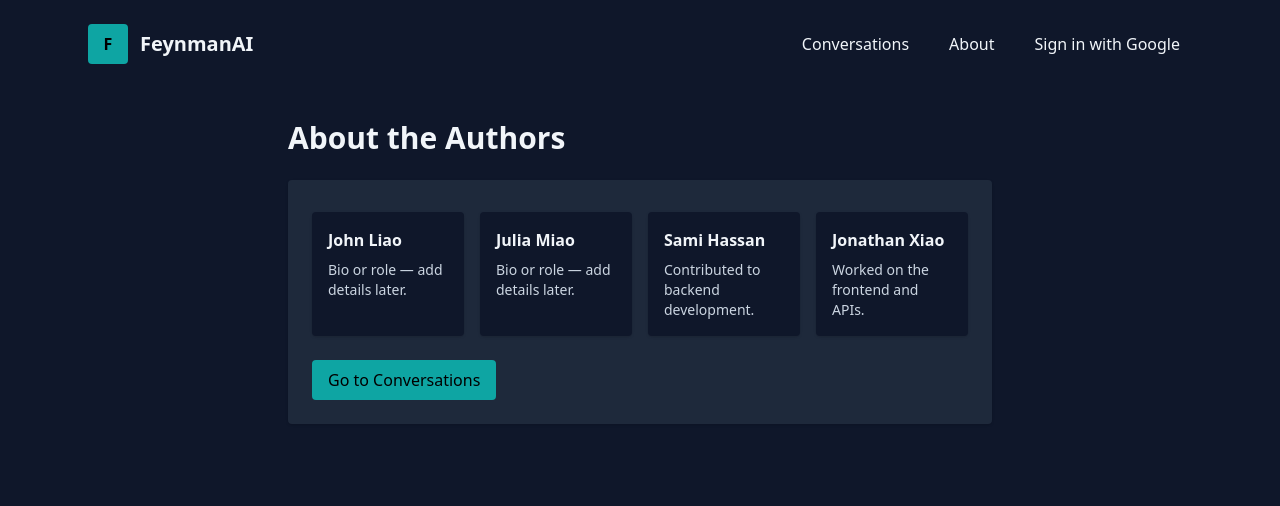
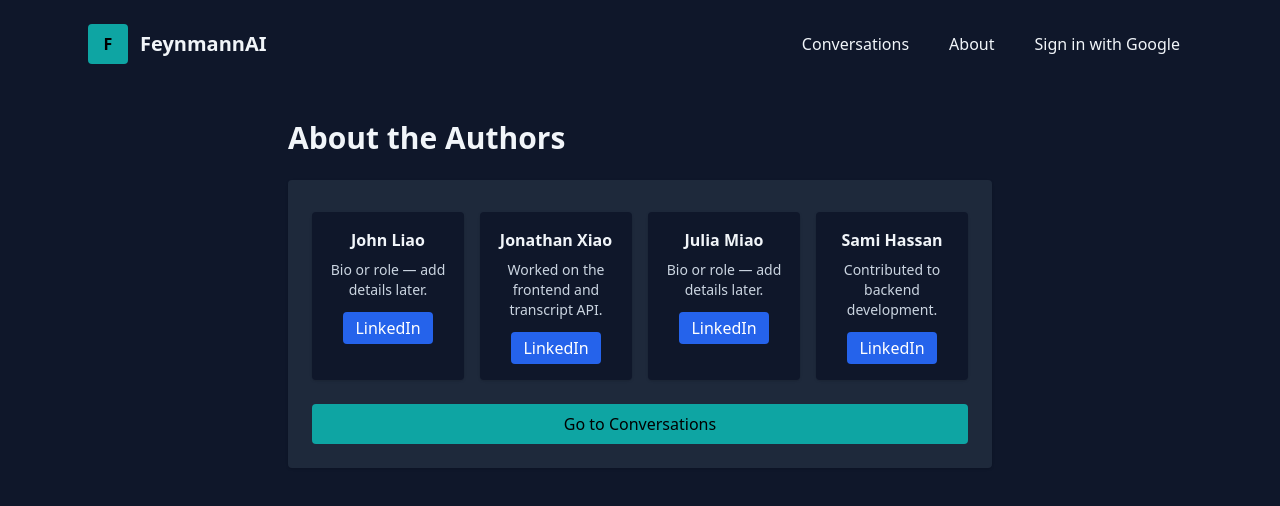
Before and after one commit to johnliaogithub/FeynmannAI, a Next.js app in the folder frontend/: page /welcome in a window 1280 px wide. Shown: the top 506 px of the page. Built offline with nearby package versions, Linux system fonts and the light colour scheme; no server answers.

Commit message:
New changes to Web Look

```diff
--- a/frontend/components/RecorderUpload.jsx
+++ b/frontend/components/RecorderUpload.jsx
@@ -10,7 +10,7 @@
   return 'webm'
 }
 
-export default function RecorderUpload({ endpoint = '/api/proxy-transcribe', onTranscribed }) {
+export default function RecorderUpload({ endpoint = '/api/proxy-transcribe', onTranscribed, onRecordingStart }) {
   const [recording, setRecording] = useState(false)
   const [uploading, setUploading] = useState(false)
   const [message, setMessage] = useState('')
@@ -97,6 +97,8 @@
       const mr = mime ? new MediaRecorder(stream, { mimeType: mime }) : new MediaRecorder(stream)
       chunksRef.current = []
       mr.ondataavailable = (e) => { if (e.data && e.data.size) chunksRef.current.push(e.data) }
+      // Notify parent that recording is starting (so TTS can be stopped)
+      try { onRecordingStart && onRecordingStart() } catch (e) {}
       mr.onstop = async () => {
         const rawBlob = new Blob(chunksRef.current, { type: mimeRef.current || 'audio/webm' })
         // try to convert to WAV for better backend compatibility, but don't block too long
@@ -190,14 +192,33 @@
       fd.append('file', file)
 
       // use AbortController to avoid hanging uploads
-      const controller = new AbortController()
-      const timeoutMs = 30000
-      const timeoutId = setTimeout(() => controller.abort(), timeoutMs)
+      // Use a longer timeout for uploads and retry once on abort
+      const tryUpload = async () => {
+        const controller = new AbortController()
+        const timeoutMs = 120000 // 2 minutes
+        const timeoutId = setTimeout(() => controller.abort(), timeoutMs)
+        let res
+        try {
+          res = await fetch(endpoint, { method: 'POST', body: fd, signal: controller.signal })
+          return res
+        } finally {
+          clearTimeout(timeoutId)
+        }
+      }
+
       let res
       try {
-        res = await fetch(endpoint, { method: 'POST', body: fd, signal: controller.signal })
-      } finally {
-        clearTimeout(timeoutId)
+        res = await tryUpload()
+      } catch (e) {
+        // retry once if aborted
+        if (e && e.name === 'AbortError') {
+          console.warn('Upload aborted — retrying once')
+          try {
+            res = await tryUpload()
+          } catch (err2) {
+            throw err2
+          }
+        } else throw e
       }
       if (!res.ok) {
         const text = await res.text().catch(() => '')
@@ -278,16 +299,14 @@
       <div className="flex items-start justify-between">
         <div className="flex-1 flex flex-col items-start">
           {!recording ? (
-            <button onClick={start} className="px-6 py-3 bg-primary rounded-md text-slate-900 text-lg font-semibold shadow">Start Recording</button>
+            <button onClick={start} className="w-full px-6 py-3 bg-primary rounded-md text-slate-900 text-lg font-semibold shadow">Click here or press enter to start recording</button>
           ) : (
-            <button onClick={stop} className="px-6 py-3 bg-rose-500 rounded-md text-white text-lg font-semibold shadow">Stop</button>
+            <button onClick={stop} className="w-full px-6 py-3 bg-rose-500 rounded-md text-white text-lg font-semibold shadow">Stop</button>
           )}
           <div className="mt-2 text-sm text-slate-400">{uploading ? 'Uploading…' : message}</div>
-          <div className="mt-1 text-base text-slate-200 font-medium">{recording ? 'Press Enter to stop' : 'Press Enter to start'}</div>
+          {/* helper text removed — label shown on button */}
         </div>
-        <div className="flex-shrink-0 self-start">
-          <button onClick={() => { if (mediaRef.current && mediaRef.current.state !== 'inactive') stop() }} className="px-3 py-2 bg-slate-700 rounded-md text-sm">Cancel</button>
-        </div>
+        {/* Cancel button removed per request */}
       </div>
     </div>
   )
--- a/frontend/pages/dashboard.jsx
+++ b/frontend/pages/dashboard.jsx
@@ -458,9 +458,7 @@
         <aside className="w-72 bg-slate-800 border-r border-slate-700 min-h-screen p-4 flex flex-col">
           <div>
             <div className="flex items-center justify-between mb-4">
-              <center>
               <h2 className="text-lg font-semibold">Conversations</h2>
-              </center>
             </div>
 
             <div className="space-y-2">
@@ -468,7 +466,23 @@
                 <div key={c.id} onClick={() => setSelectedId(c.id)} className={`p-2 rounded-md cursor-pointer ${c.id === selectedId ? 'bg-slate-700 ring-2 ring-primary/40' : 'hover:bg-slate-700'}`}>
                   <div className="flex justify-between items-center">
                     <div className="truncate">{c.title}</div>
-                    <div className="text-xs text-slate-400">{c.messages.length}</div>
+                    <div className="flex items-center gap-2">
+                      <div className="text-xs text-slate-400">{c.messages.length}</div>
+                      <button
+                        onClick={(e) => { e.stopPropagation(); deleteConversation(c.id) }}
+                        aria-label={`Delete ${c.title}`}
+                        title="Delete"
+                        className="ml-1 p-1 rounded-md hover:bg-rose-700"
+                      >
+                        <svg xmlns="http://www.w3.org/2000/svg" viewBox="0 0 24 24" fill="none" stroke="currentColor" strokeWidth="1.5" strokeLinecap="round" strokeLinejoin="round" className="w-4 h-4 text-rose-400">
+                          <polyline points="3 6 5 6 21 6" />
+                          <path d="M19 6l-1 14a2 2 0 0 1-2 2H8a2 2 0 0 1-2-2L5 6" />
+                          <path d="M10 11v6" />
+                          <path d="M14 11v6" />
+                          <path d="M9 6V4a2 2 0 0 1 2-2h2a2 2 0 0 1 2 2v2" />
+                        </svg>
+                      </button>
+                    </div>
                   </div>
                 </div>
               ))}
@@ -479,7 +493,9 @@
             </div>
           </div>
 
-          <div className="mt-auto">
+          <div className="mt-auto space-y-2">
+            <button onClick={() => router.push('/')} className="w-full px-3 py-2 rounded-md bg-slate-700 text-sm">Home</button>
+            <button onClick={() => router.push('/welcome')} className="w-full px-3 py-2 rounded-md bg-slate-700 text-sm">About Us</button>
             <button onClick={signOut} className="w-full px-3 py-2 rounded-md bg-slate-700 text-sm">Sign out</button>
           </div>
         </aside>
@@ -488,10 +504,21 @@
         <main className="flex-1 p-6">
           <div className="max-w-4xl mx-auto">
             <header className="flex items-center justify-between">
-              <h1 className="text-2xl font-bold">{getSelectedConversation()?.title || 'Conversation'}</h1>
+              <div className="flex items-center">
+                <h1 className="text-2xl font-bold">{getSelectedConversation()?.title || 'Conversation'}</h1>
+                <button
+                  onClick={() => renameConversation(selectedId)}
+                  disabled={!selectedId}
+                  aria-label="Rename conversation"
+                  title="Rename"
+                  className={`ml-2 p-1 rounded-md hover:bg-slate-700 ${!selectedId ? 'opacity-50 cursor-not-allowed' : ''}`}
+                >
+                  <svg xmlns="http://www.w3.org/2000/svg" viewBox="0 0 24 24" fill="none" stroke="currentColor" strokeWidth="1.5" strokeLinecap="round" strokeLinejoin="round" className="w-5 h-5 text-slate-200">
+                    <path d="M17 3l4 4L7 21H3v-4L17 3z" />
+                  </svg>
+                </button>
+              </div>
               <div className="flex items-center gap-2">
-                <button onClick={() => router.push('/')} className="px-3 py-1 bg-slate-800 rounded-md text-sm">Home</button>
-                <button onClick={() => renameConversation(selectedId)} className="px-3 py-1 bg-slate-800 rounded-md text-sm" disabled={!selectedId}>Rename</button>
                 <button onClick={() => deleteConversation(selectedId)} className="px-3 py-1 bg-rose-600 rounded-md text-sm" disabled={!selectedId}>Delete</button>
                 <button onClick={() => setWhiteboardOpen(true)} className="px-3 py-1 bg-primary rounded-md text-slate-900 text-sm">Whiteboard</button>
               </div>
@@ -503,7 +530,7 @@
                   const firstName = (user?.user_metadata?.full_name || user?.user_metadata?.name || user?.email || 'You')?.split?.(' ')[0] || 'You'
                   const label = m.role === 'user' ? firstName : (m.role === 'assistant' ? 'Clueless Learner' : m.role)
                   return (
-                    <div key={i} className={`p-3 rounded-md ${m.role === 'user' ? 'bg-slate-700 text-slate-100 self-end' : 'bg-slate-700/60 text-slate-200'}`}>
+                    <div key={i} className={`p-3 rounded-md bg-slate-700/60 text-slate-200` }>
                       <div className="flex items-center justify-between">
                         <div className="text-sm"><strong>{label}</strong></div>
                         {m.role === 'assistant' && (
@@ -514,7 +541,7 @@
                               aria-label="Play assistant audio"
                               disabled={ttsLoadingText === m.text}
                             >
-                              {ttsLoadingText === m.text ? 'Loading…' : (playingText === m.text ? 'Playing…' : 'Play')}
+                              {ttsLoadingText === m.text ? 'Loading…' : (playingText === m.text ? 'Speaking…' : 'Speak')}
                             </button>
                             {playingText === m.text && (
                               <button
@@ -538,10 +565,14 @@
             <footer className="mt-6">
               <div className="flex items-center gap-4">
                 <div className="flex-1">
-                  <RecorderUpload endpoint="/api/proxy-transcribe" onTranscribed={(txt) => {
-                    // Upload via same-origin proxy to avoid CORS and keep conversion
-                    handleTranscriptAndChat(txt)
-                  }} />
+                  <RecorderUpload
+                    endpoint="/api/proxy-transcribe"
+                    onTranscribed={(txt) => {
+                      // Upload via same-origin proxy to avoid CORS and keep conversion
+                      handleTranscriptAndChat(txt)
+                    }}
+                    onRecordingStart={() => { try { stopAssistantAudio() } catch (e) {} }}
+                  />
                 </div>
               </div>
             </footer>
--- a/frontend/pages/index.jsx
+++ b/frontend/pages/index.jsx
@@ -12,7 +12,7 @@
         <div className="flex items-center gap-4">
           <button onClick={() => router.push('/')} className="flex items-center gap-3">
             <div className="w-10 h-10 bg-primary rounded flex items-center justify-center text-black font-bold">F</div>
-            <span className="text-xl font-semibold">FeynmanAI</span>
+            <span className="text-xl font-semibold">FeynmannAI</span>
           </button>
         </div>
 
--- a/frontend/pages/welcome.jsx
+++ b/frontend/pages/welcome.jsx
@@ -9,7 +9,7 @@
         <div className="flex items-center gap-4">
           <button onClick={() => router.push('/')} className="flex items-center gap-3">
             <div className="w-10 h-10 bg-primary rounded flex items-center justify-center text-black font-bold">F</div>
-            <span className="text-xl font-semibold">FeynmanAI</span>
+            <span className="text-xl font-semibold">FeynmannAI</span>
           </button>
         </div>
 
@@ -27,29 +27,71 @@
 
         <section className="bg-white dark:bg-slate-800 rounded p-6 shadow">
           <div className="mt-2 grid grid-cols-1 sm:grid-cols-2 lg:grid-cols-4 gap-4">
-            <div className="p-4 bg-white dark:bg-slate-900 rounded shadow">
+            <div className="p-4 bg-white dark:bg-slate-900 rounded shadow flex flex-col items-center text-center">
               <h3 className="font-semibold">John Liao</h3>
               <p className="text-sm text-slate-600 dark:text-slate-300 mt-2">Bio or role — add details later.</p>
+              <div className="mt-3">
+                <a
+                  href="https://www.linkedin.com/in/john-liao-1b8452317/"
+                  target="_blank"
+                  rel="noopener noreferrer"
+                  className="inline-block px-3 py-1 bg-blue-600 text-white rounded hover:bg-blue-700"
+                >
+                  LinkedIn
+                </a>
+              </div>
             </div>
 
-            <div className="p-4 bg-white dark:bg-slate-900 rounded shadow">
+            <div className="p-4 bg-white dark:bg-slate-900 rounded shadow flex flex-col items-center text-center">
+              <h3 className="font-semibold">Jonathan Xiao</h3>
+              <p className="text-sm text-slate-600 dark:text-slate-300 mt-2">Worked on the frontend and transcript API.</p>
+              <div className="mt-3">
+                <a
+                  href="https://www.linkedin.com/in/jonathancxiao"
+                  target="_blank"
+                  rel="noopener noreferrer"
+                  className="inline-block px-3 py-1 bg-blue-600 text-white rounded hover:bg-blue-700"
+                >
+                  LinkedIn
+                </a>
+              </div>
+            </div>
+
+            <div className="p-4 bg-white dark:bg-slate-900 rounded shadow flex flex-col items-center text-center">
               <h3 className="font-semibold">Julia Miao</h3>
               <p className="text-sm text-slate-600 dark:text-slate-300 mt-2">Bio or role — add details later.</p>
+              <div className="mt-3">
+                <a
+                  href="https://www.linkedin.com/in/julia-miao-116a0537a/"
+                  target="_blank"
+                  rel="noopener noreferrer"
+                  className="inline-block px-3 py-1 bg-blue-600 text-white rounded hover:bg-blue-700"
+                >
+                  LinkedIn
+                </a>
+              </div>
             </div>
 
-            <div className="p-4 bg-white dark:bg-slate-900 rounded shadow">
+            <div className="p-4 bg-white dark:bg-slate-900 rounded shadow flex flex-col items-center text-center">
               <h3 className="font-semibold">Sami Hassan</h3>
               <p className="text-sm text-slate-600 dark:text-slate-300 mt-2">Contributed to backend development.</p>
+              <div className="mt-3">
+                <a
+                  href="https://www.linkedin.com/in/sami-hassan-75b5b638a/"
+                  target="_blank"
+                  rel="noopener noreferrer"
+                  className="inline-block px-3 py-1 bg-blue-600 text-white rounded hover:bg-blue-700"
+                >
+                  LinkedIn
+                </a>
+              </div>
             </div>
 
-            <div className="p-4 bg-white dark:bg-slate-900 rounded shadow">
-              <h3 className="font-semibold">Jonathan Xiao</h3>
-              <p className="text-sm text-slate-600 dark:text-slate-300 mt-2">Worked on the frontend and APIs.</p>
-            </div>
+
           </div>
 
-          <div className="mt-6 flex gap-3">
-            <button onClick={() => router.push('/dashboard')} className="px-4 py-2 bg-primary rounded text-black">Go to Conversations</button>
+          <div className="mt-6">
+            <button onClick={() => router.push('/dashboard')} className="w-full px-4 py-2 bg-primary rounded text-black">Go to Conversations</button>
           </div>
         </section>
       </main>
```
